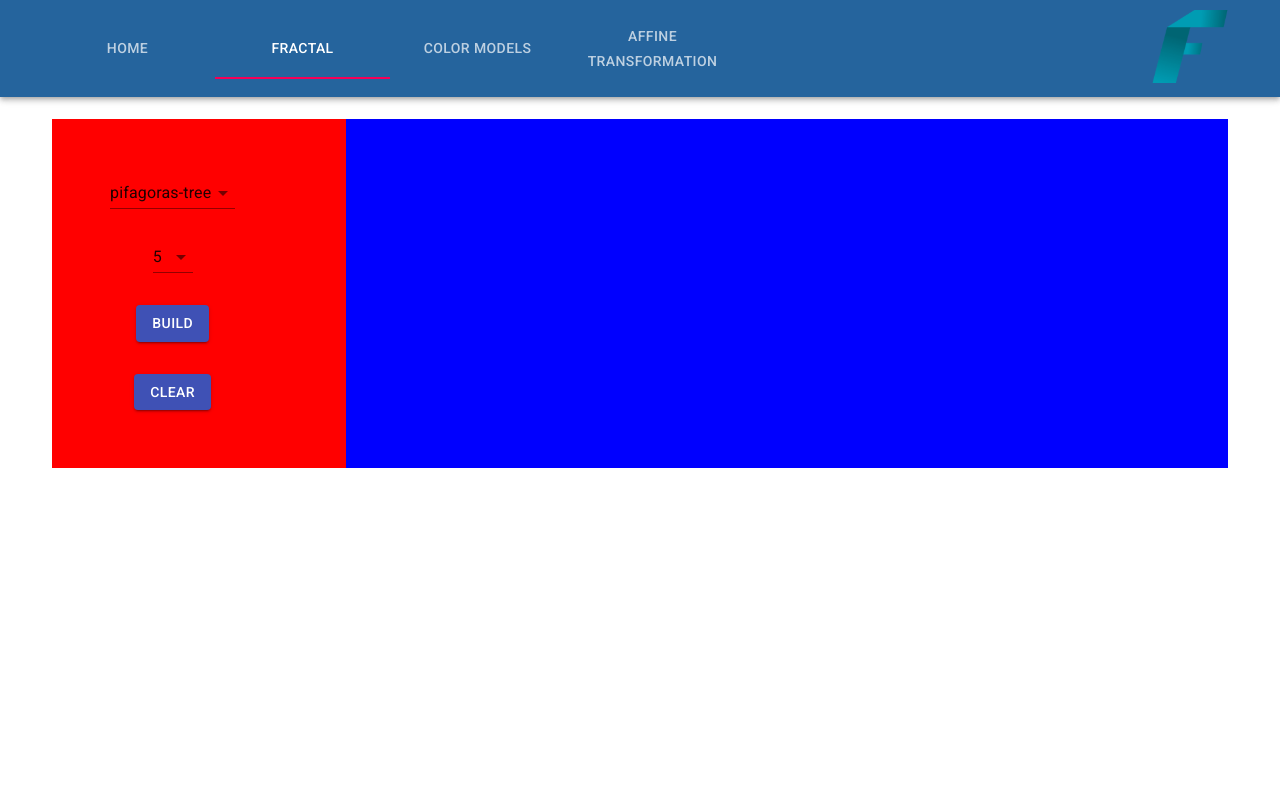
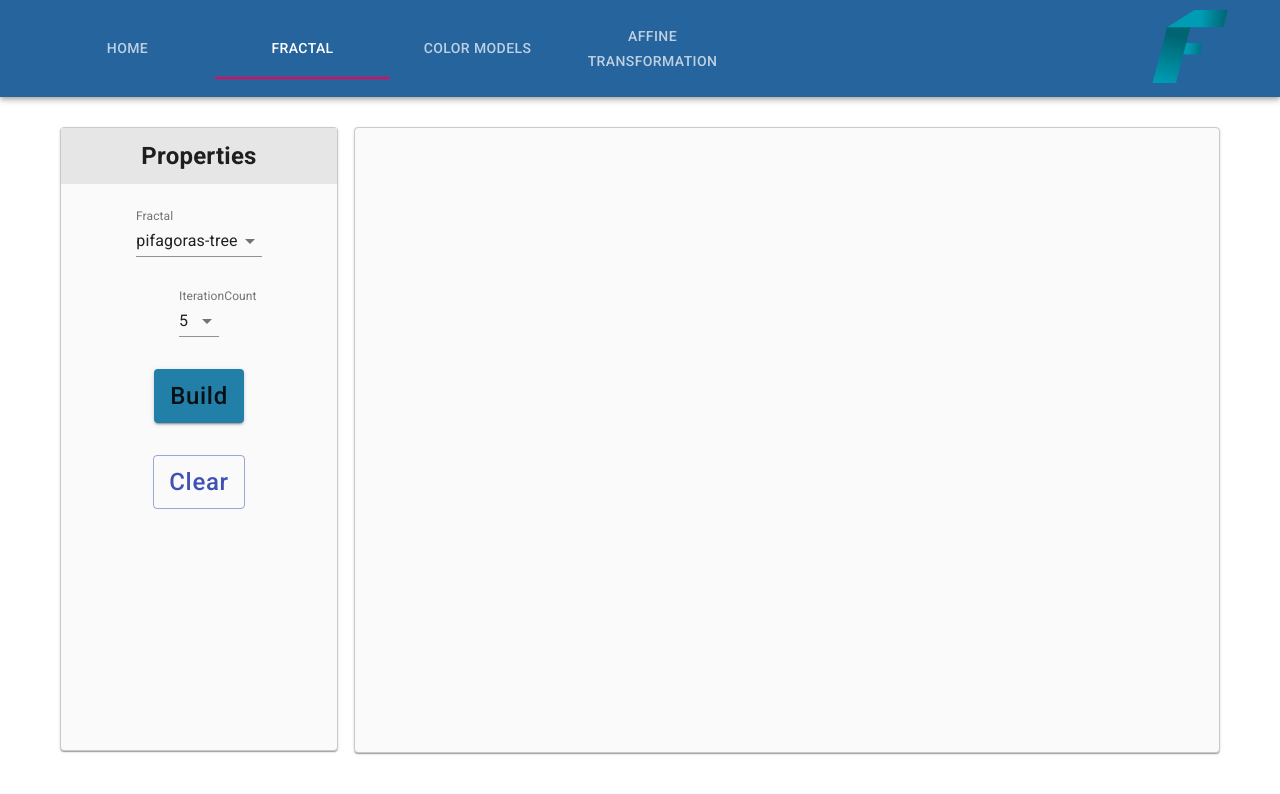
Before and after one commit to RomanTokar/computer-graphics, a React (Create React App) app: page /fractal in a window 1280 px wide. Shown: the top 794 px of the page. Built offline with nearby package versions, Linux system fonts and the light colour scheme.

Commit message:
MainWrapper is created and ready for using

```diff
--- a/src/App.js
+++ b/src/App.js
@@ -33,7 +33,7 @@ const App = () => {
           <Grid item lg={4} md={2} sm={1}/>
           <Grid item container justify={'center'} lg={1} md={1} sm={1} xs={1}>
             <Grid item>
-            <Logo/>
+              <Logo/>
             </Grid>
           </Grid>
         </Grid>
--- /dev/null
+++ b/src/layous/CustomSelect.js
@@ -0,0 +1,18 @@
+import React from 'react';
+import {useField} from 'formik';
+import {FormControl, InputLabel, Select} from '@material-ui/core';
+
+const CustomSelect = ({label, children, ...props}) => {
+  const [field] = useField(props)
+
+  return (
+    <FormControl>
+      <InputLabel>{label}</InputLabel>
+      <Select {...field}>
+        {children}
+      </Select>
+    </FormControl>
+  );
+};
+
+export default CustomSelect;
--- /dev/null
+++ b/src/layous/MainWrapper.js
@@ -0,0 +1,51 @@
+import React from 'react';
+import {Grid, makeStyles, Paper, Typography} from '@material-ui/core';
+
+const useStyles = makeStyles({
+  mainContainer: {
+    height: 'calc(100vh - 160px)'
+  },
+  mainItems: {
+    border: '1px solid #C9C9C9',
+    height: '100%',
+    background: '#FAFAFA'
+  },
+  propertiesContainer: {
+    padding: '10px 30px',
+    background: '#E6E6E6',
+    display: 'flex',
+    justifyContent: 'center',
+    alignItems: 'center'
+  },
+  propertiesTitle: {
+    fontSize: 24,
+    fontWeight: 700
+  },
+  propertiesContent: {
+    padding: '25px 20px'
+  }
+});
+
+const MainWrapper = ({Properties, View}) => {
+  const classes = useStyles();
+
+  return (
+    <Grid container className={classes.mainContainer} spacing={2}>
+      <Grid item container direction={'column'} xs={3}>
+        <Paper className={classes.mainItems}>
+          <Grid item className={classes.propertiesContainer}>
+            <Typography className={classes.propertiesTitle}>Properties</Typography>
+          </Grid>
+          <Grid item className={classes.propertiesContent}>
+            {Properties}
+          </Grid>
+        </Paper>
+      </Grid>
+      <Grid item xs={9}>
+        <Paper className={classes.mainItems}>{View}</Paper>
+      </Grid>
+    </Grid>
+  );
+};
+
+export default MainWrapper;
--- a/src/pages/AffineTransformation/AffineTransformation.js
+++ b/src/pages/AffineTransformation/AffineTransformation.js
@@ -2,9 +2,7 @@ import React from 'react';
 
 const AffineTransformation = () => {
   return (
-    <div>
-      AffineTransformation
-    </div>
+    <div>AffineTransformation</div>
   );
 };
 
--- a/src/pages/ColorModels/ColorModels.js
+++ b/src/pages/ColorModels/ColorModels.js
@@ -2,9 +2,7 @@ import React from 'react';
 
 const ColorModels = () => {
   return (
-    <div>
-      ColorModels
-    </div>
+    <div>ColorModels</div>
   );
 };
 
--- a/src/pages/Fractal/Fractal.js
+++ b/src/pages/Fractal/Fractal.js
@@ -1,95 +1,25 @@
 import React, {useState} from 'react';
-import {Field, FieldArray, Form, Formik} from 'formik';
-import {Button, Grid, MenuItem, Select} from '@material-ui/core';
-import {AnimatedPythagorasTree} from 'react-armory-pythagoras-tree';
-import KochSnowflake from './KochSnowflake';
+
+import MainWrapper from '../../layous/MainWrapper';
+import FractalProperties from './FractalProperties';
+import FractalView from './FractalView';
 
 const Fractal = () => {
-  const iterationCounts = new Array(5).fill(0).map((_, i) => i + 1);
-  const fractals = ['pifagoras-tree', 'knoch-snowflake'];
-
   const [iterationCount, setIterationCount] = useState(5);
   const [fractal, setFractal] = useState('pifagoras-tree');
   const [isClear, setIsClear] = useState(true);
 
   return (
-    <Grid container spacing={2}>
-      <Grid item lg={3} md={3} sm={3} xs={3} style={{background: 'red'}}>
-        <Formik
-            initialValues={{
-              fractals: [{type: 'pifagoras-tree', id: '' + Math.random()}],
-              iterationCounts: [{type: '5', id: '' + Math.random()}]
-            }}
-            onSubmit={({fractals, iterationCounts}) => {
-              setIsClear(false);
-              setFractal(fractals[0].type);
-              setIterationCount(iterationCounts[0].type);
-            }}>
-            {({values}) => (
-              <Form>
-                <Grid container>
-                  <Grid item container lg={4} alignItems={'center'}
-                        direction={'column'} spacing={4} style={{padding: 50}}
-                  >
-                    <Grid item>
-                      <FieldArray name="fractals">
-                        <>
-                          {values.fractals.map((fractal, index) => {
-                            return (
-                              <Field name={`fractals.${index}.type`} type="select"
-                                     as={Select} key={fractal.id}
-                              >
-                                {fractals.map((el) => <MenuItem key={el} value={el}>{el}</MenuItem>)}
-                              </Field>
-                            );
-                          })}
-                        </>
-                      </FieldArray>
-                    </Grid>
-                    <Grid item>
-                      <FieldArray name="iterationCounts">
-                        <>
-                          {values.iterationCounts.map((iterationCount, index) => {
-                            return (
-                              <Field name={`iterationCounts.${index}.type`} type="select"
-                                     as={Select} key={iterationCount.id}
-                              >
-                                {iterationCounts.map((el) => <MenuItem key={el} value={el}>{el}</MenuItem>)}
-                              </Field>
-                            );
-                          })}
-                        </>
-                      </FieldArray>
-                    </Grid>
-                    <Grid item>
-                      <Button type={'submit'} color={'primary'} variant={'contained'}>Build</Button>
-                    </Grid>
-                    <Grid item>
-                      <Button type={'button'} color={'primary'} variant={'contained'}
-                              onClick={() => setIsClear(true)}>
-                        Clear
-                      </Button>
-                    </Grid>
-                  </Grid>
-                  <Grid item lg={8}>
-                    {!isClear
-                      ? <>
-                        {fractal === 'pifagoras-tree' &&
-                        <AnimatedPythagorasTree totalLevels={iterationCount}/>}
-                        {fractal === 'knoch-snowflake' && <KochSnowflake zoom={iterationCount}/>}
-                      </>
-                      : ''
-                    }
-                  </Grid>
-                </Grid>
-              </Form>
-            )}
-          </Formik>
-      </Grid>
-      <Grid item lg={9} md={9} sm={9} xs={9} style={{background: 'blue'}}>
-
-      </Grid>
-    </Grid>
+    <MainWrapper
+      Properties={
+        <FractalProperties setIterationCount={setIterationCount} setFractal={setFractal}
+                           setIsClear={setIsClear}
+        />
+      }
+      View={
+        <FractalView iterationCount={iterationCount} fractal={fractal} isClear={isClear}/>
+      }
+    />
   );
 };
 
--- /dev/null
+++ b/src/pages/Fractal/FractalProperties.js
@@ -0,0 +1,82 @@
+import React from 'react';
+import {Field, FieldArray, Form, Formik} from 'formik';
+import {Button, Grid, MenuItem} from '@material-ui/core';
+import CustomSelect from '../../layous/CustomSelect';
+
+const FractalProperties = ({setFractal, setIterationCount, setIsClear}) => {
+  const iterationCounts = new Array(5).fill(0).map((_, i) => i + 1);
+  const fractals = ['pifagoras-tree', 'knoch-snowflake'];
+
+  return (
+    <Formik
+      initialValues={{
+        fractals: [{type: 'pifagoras-tree', id: '' + Math.random()}],
+        iterationCounts: [{type: '5', id: '' + Math.random()}]
+      }}
+      onSubmit={({fractals, iterationCounts}) => {
+        setIsClear(false);
+        setFractal(fractals[0].type);
+        setIterationCount(iterationCounts[0].type);
+      }}>
+      {({values}) => (
+        <Form>
+          <Grid container alignItems={'center'}
+                direction={'column'} spacing={4}
+          >
+            <Grid item>
+              <FieldArray name="fractals">
+                <>
+                  {values.fractals.map((fractal, index) => (
+                      <Field name={`fractals.${index}.type`} type="select"
+                             as={CustomSelect} key={fractal.id} label={'Fractal'}
+                      >
+                        {fractals.map((el) => (
+                          <MenuItem key={el} value={el}>{el}</MenuItem>
+                        ))}
+                      </Field>
+                    )
+                  )}
+                </>
+              </FieldArray>
+            </Grid>
+            <Grid item>
+              <FieldArray name="iterationCounts">
+                <>
+                  {values.iterationCounts.map((iterationCount, index) =>
+                    (
+                      <Field name={`iterationCounts.${index}.type`} type="select"
+                             as={CustomSelect} key={iterationCount.id}
+                             label={'IterationCount'}
+                      >
+                        {iterationCounts.map(
+                          (el) => <MenuItem key={el} value={el}>{el}</MenuItem>)
+                        }
+                      </Field>
+                    )
+                  )}
+                </>
+              </FieldArray>
+            </Grid>
+            <Grid item>
+              <Button type={'submit'} variant={'contained'}
+                      style={{background: '#217FA8', fontSize: 24, textTransform: 'none'}}
+              >
+                Build
+              </Button>
+            </Grid>
+            <Grid item>
+              <Button type={'button'} color={'primary'} variant={'outlined'}
+                      style={{fontSize: 24, textTransform: 'none'}}
+                      onClick={() => setIsClear(true)}
+              >
+                Clear
+              </Button>
+            </Grid>
+          </Grid>
+        </Form>
+      )}
+    </Formik>
+  );
+};
+
+export default FractalProperties;
--- /dev/null
+++ b/src/pages/Fractal/FractalView.js
@@ -0,0 +1,17 @@
+import React from 'react';
+import {AnimatedPythagorasTree} from 'react-armory-pythagoras-tree';
+import KochSnowflake from './KochSnowflake';
+
+const FractalView = ({fractal, iterationCount, isClear}) => {
+  return (
+    !isClear &&
+    <>
+      {fractal === 'pifagoras-tree' &&
+      <AnimatedPythagorasTree totalLevels={iterationCount}/>}
+      {fractal === 'knoch-snowflake' && <KochSnowflake zoom={iterationCount}/>}
+    </>
+
+  );
+};
+
+export default FractalView;
--- a/src/pages/Fractal/KochSnowflake.js
+++ b/src/pages/Fractal/KochSnowflake.js
@@ -189,11 +189,6 @@ const KochSnowflake = ({
 
   const drawByPoints = (ctx, points, offset = [0, 0]) => {
     if (points.length > 1) {
-      console.log('drawByPoints', points.length);
-      if (points.length < 200) {
-        console.log('points', points);
-      }
-
       ctx.fillStyle = 'blue';
       ctx.strokeStyle = 'red';
 
```
